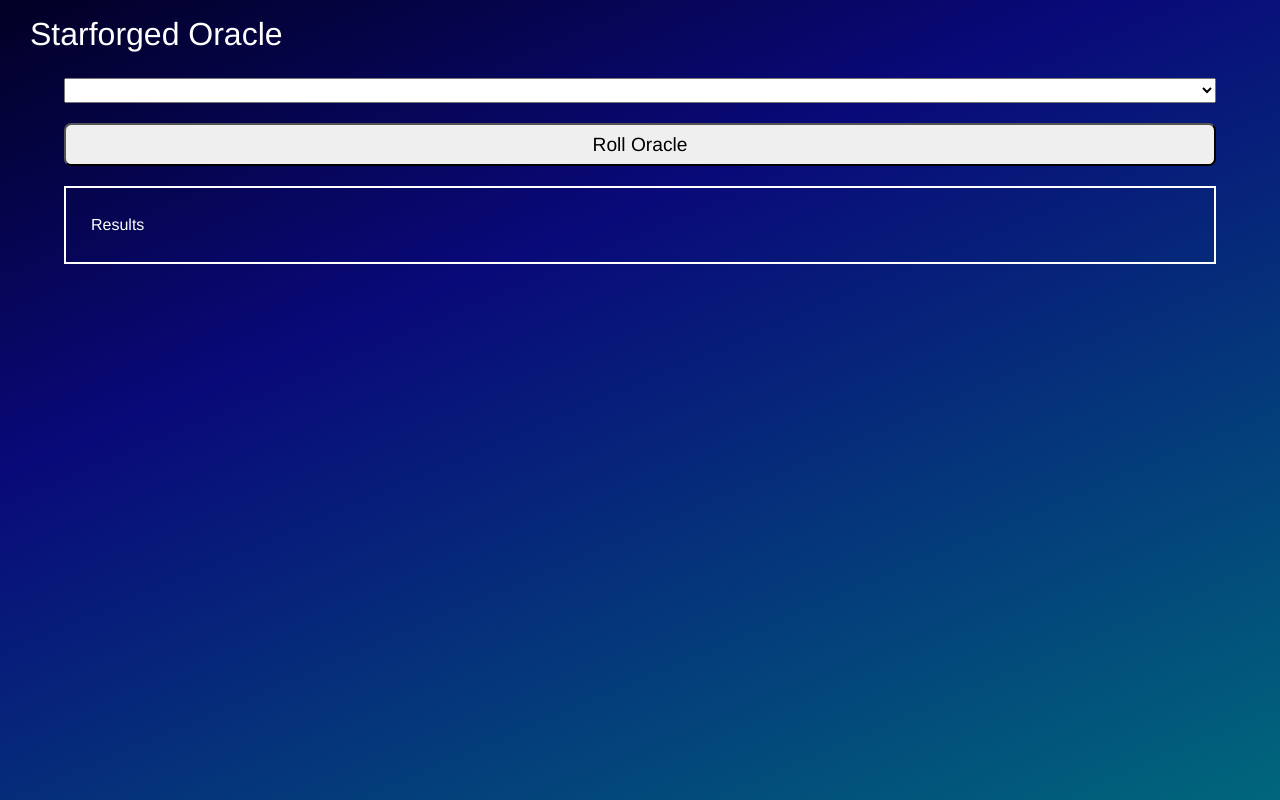
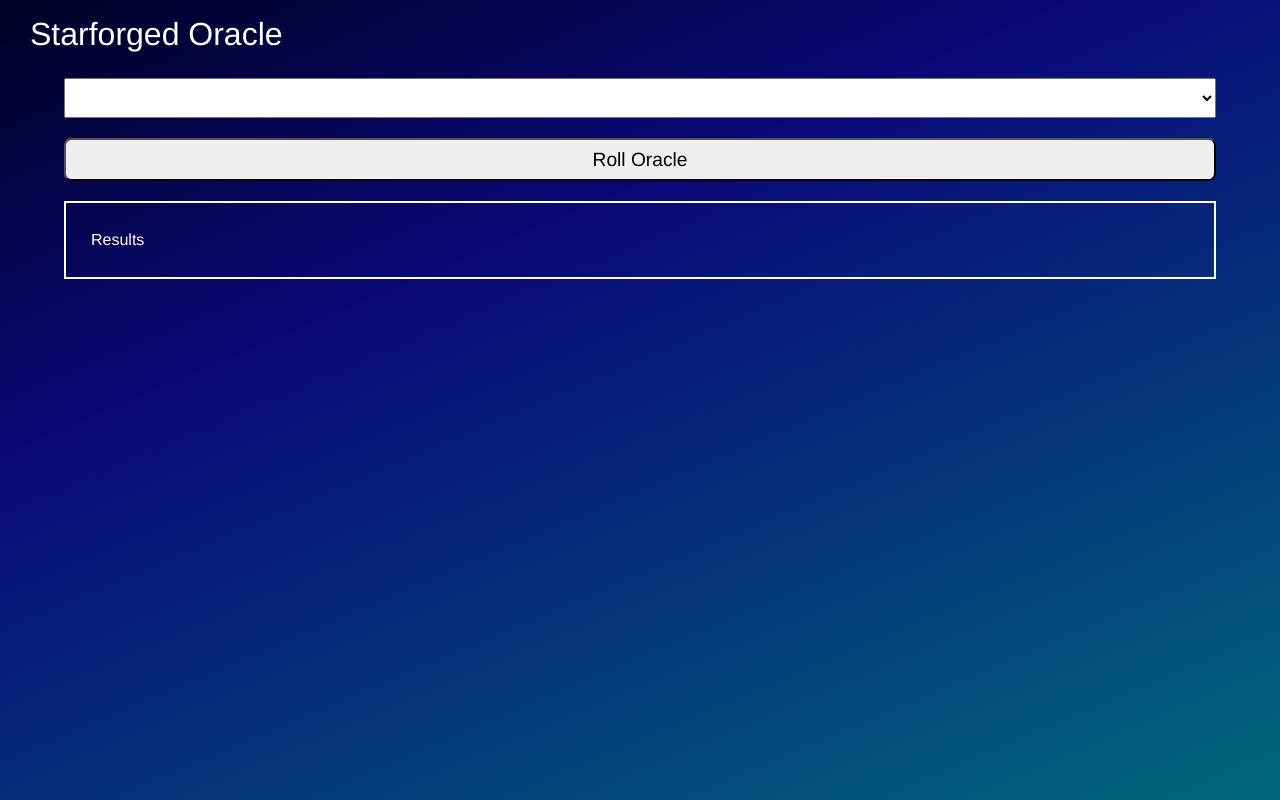
Before and after one commit to greer9290/starforgedgui, a website: page index.html in a window 1280 px wide. Drawn offline with Linux system fonts and the light colour scheme; no server answers.

Commit message:
Update Select size and font

```diff
--- a/src/styles/main-style.css
+++ b/src/styles/main-style.css
@@ -71,6 +71,11 @@
     font-size: 1.2em;
   }
 
+  select {
+    font-size: 1.4em;
+    height: 40px;
+  }
+
   #roll-oracle {
     position: relative;
     display: inline-flex;
```
